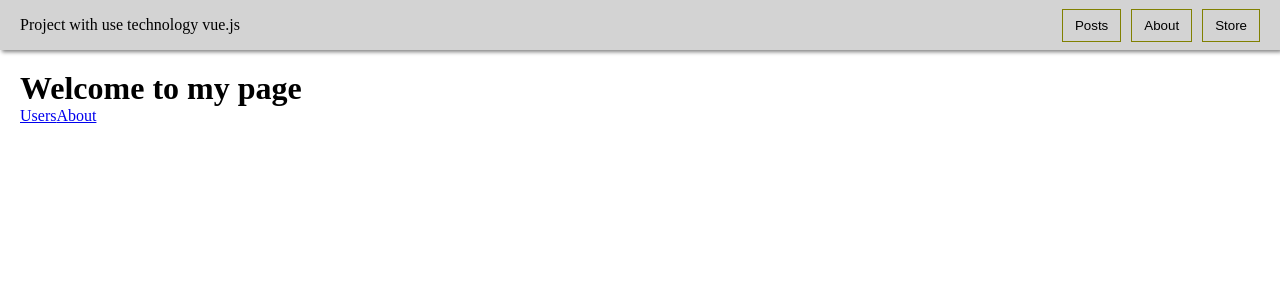
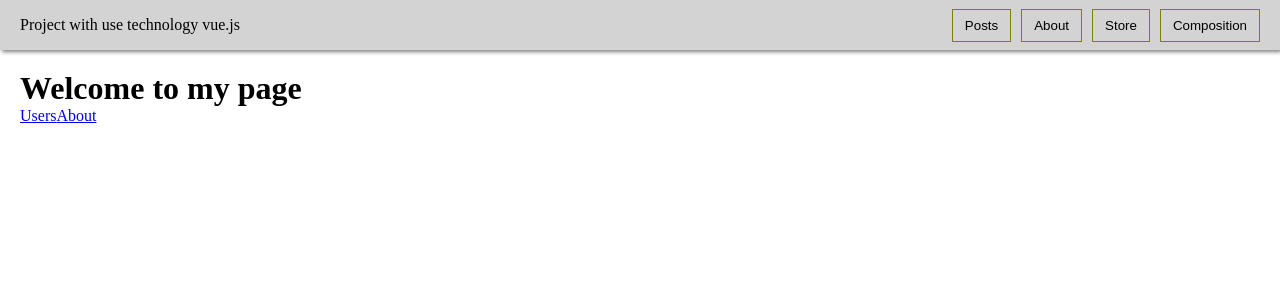
Before and after one commit to sergikusakin/vue-project, a Vue app: page / in a window 1280 px wide. Shown: the top 300 px of the page. Built offline with nearby package versions, Linux system fonts and the light colour scheme.

Commit message:
add link composition api

```diff
--- a/src/components/UI/Navbar.vue
+++ b/src/components/UI/Navbar.vue
@@ -8,6 +8,9 @@
       >
       <my-button class="btn-store" @click="$router.push('/store')"
         >Store</my-button
+      >
+      <my-button class="btn-composition" @click="$router.push('/composition')"
+        >Composition</my-button
       >
     </div>
   </div>
@@ -44,4 +47,8 @@ export default defineComponent({
 .btn-store {
   margin-left: 10px;
 }
+
+.btn-composition {
+  margin-left: 10px;
+}
 </style>
--- a/src/router/router.ts
+++ b/src/router/router.ts
@@ -4,6 +4,7 @@ import About from "@/pages/About.vue";
 import PostIdPage from "@/pages/PostIdPage.vue";
 import { createRouter, createWebHistory } from "vue-router";
 import PostPageWithStore from "@/pages/PostPageWithStore.vue";
+import PostPageCompositionApi from "@/pages/PostPageCompositionApi.vue";
 
 const routes = [
   {
@@ -26,6 +27,10 @@ const routes = [
     path: "/store",
     component: PostPageWithStore,
   },
+  {
+    path: "/composition",
+    component: PostPageCompositionApi,
+  },
 ];
 
 const router = createRouter({
```
